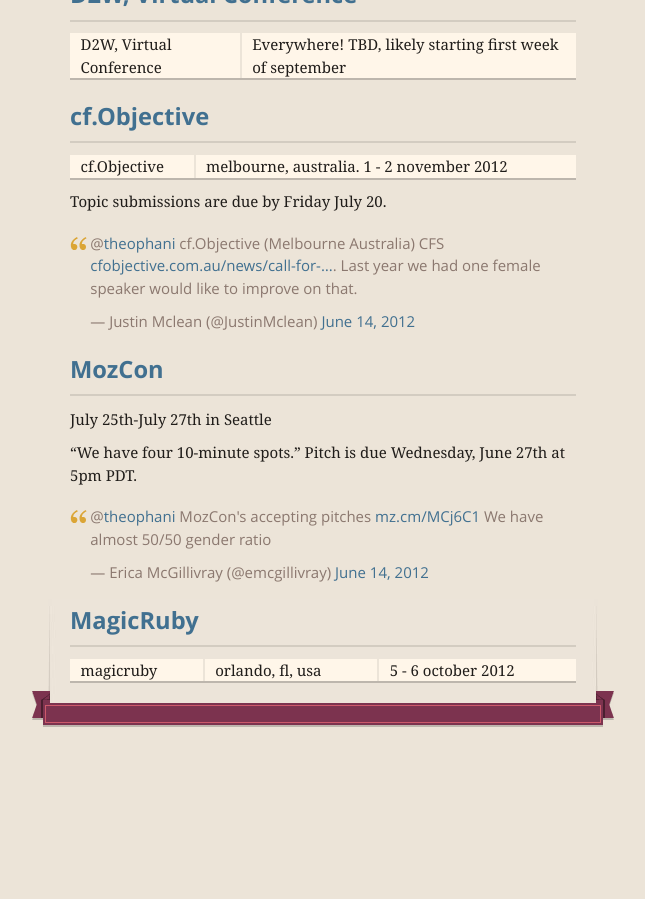
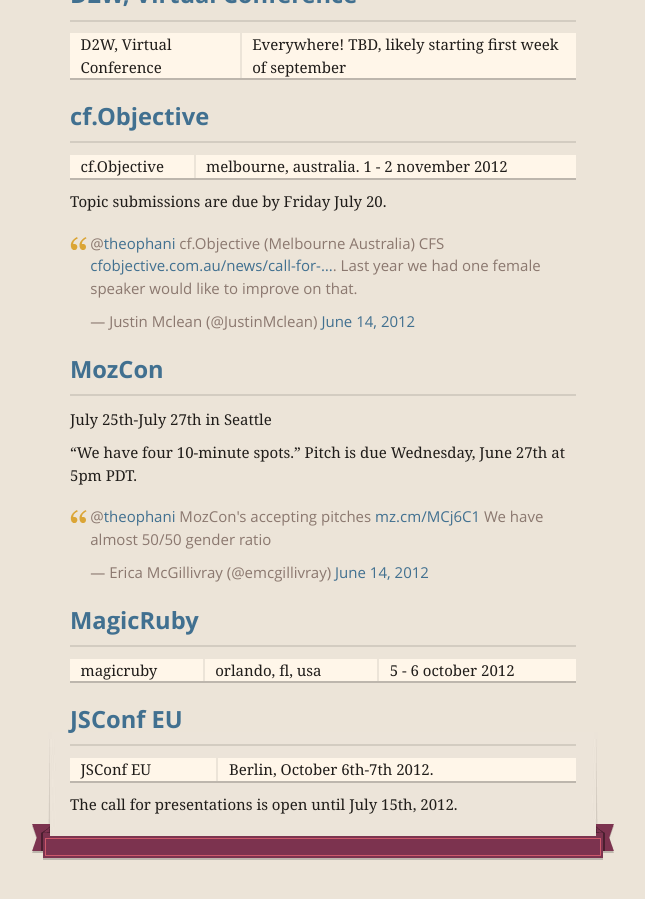
Before and after one commit to janl/waaa, a Jekyll site: the page built from _posts/2012-06-13-conferences-with-open-cfps.md, in a window 1280 px wide and 900 px high, scrolled down 2568 px. Shown: the whole window, without its empty margins (317-962 px from the left). Built offline with Jekyll 4.4.1, drawn with Linux system fonts in a browser that asks for light colours; nearby versions of some CDN libraries; comment, search, counter and statistics services are not loaded; before the commit the page ends 3335 px from its top, so only the background shows below that.

Commit message:
add jsconf eu cfp

```diff
--- a/_posts/2012-06-13-conferences-with-open-cfps.md
+++ b/_posts/2012-06-13-conferences-with-open-cfps.md
@@ -113,6 +113,13 @@
 
 magicruby | orlando, fl, usa | 5 - 6 october 2012
 
+##[JSConf EU](http://2012.jsconf.eu/2012/06/19/call-for-presentations.html)
+
+JSConf EU | Berlin, October 6th-7th 2012.
+
+The call for presentations is open until July 15th, 2012.
+
+
 <!-- leave this script at the bottom please :) -->
 <!-- TODO: put this somewhere else ... -->
 <script src="//platform.twitter.com/widgets.js" charset="utf-8"> </script>
```
